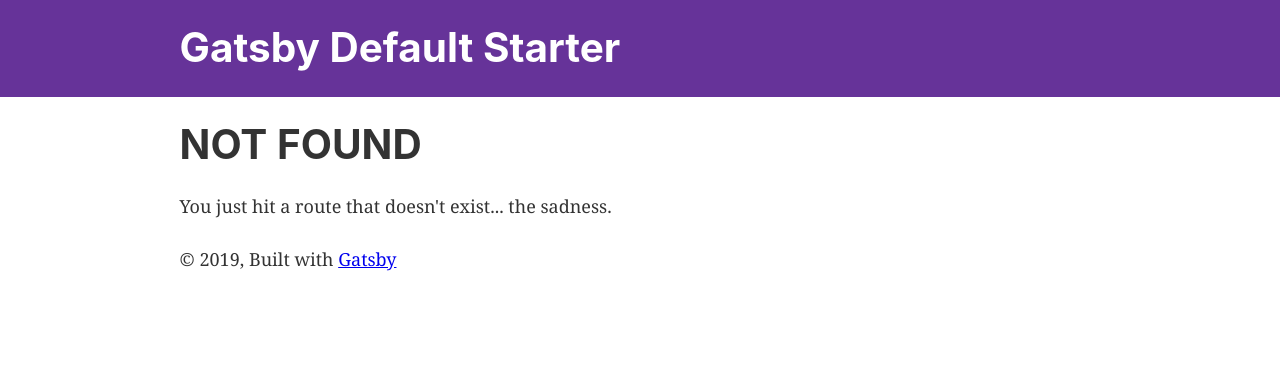
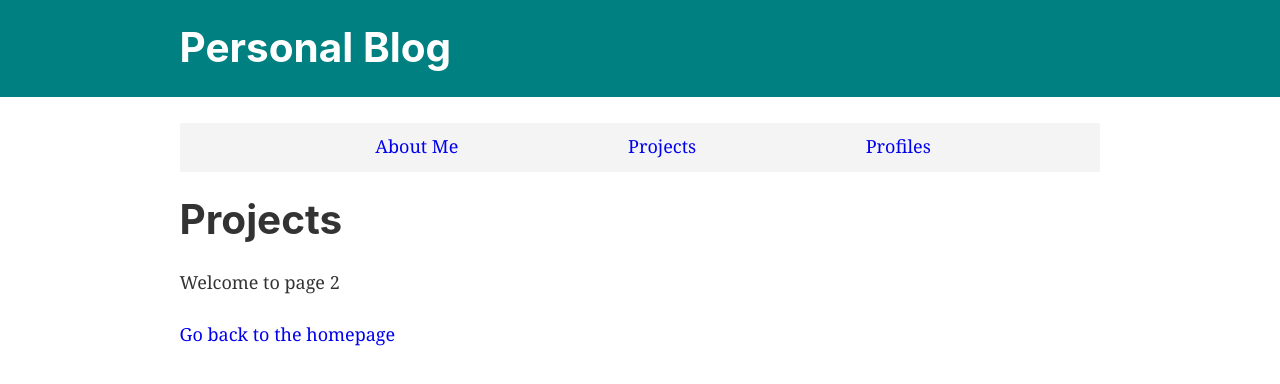
Before and after one commit to ronoys/personal-site, a Gatsby site: page /Projects in a window 1280 px wide. Before the commit this address had no page. Built offline with nearby package versions, Linux system fonts and the light colour scheme; Gatsby itself is replaced by a stand-in of ours.

Commit message:
initial commit

```diff
--- a/gatsby-config.js
+++ b/gatsby-config.js
@@ -1,6 +1,6 @@
 module.exports = {
   siteMetadata: {
-    title: `Gatsby Default Starter`,
+    title: `Personal Blog`,
     description: `Kick off your next, great Gatsby project with this default starter. This barebones starter ships with the main Gatsby configuration files you might need.`,
     author: `@gatsbyjs`,
   },
--- a/src/components/header.js
+++ b/src/components/header.js
@@ -5,7 +5,7 @@ import React from "react"
 const Header = ({ siteTitle }) => (
   <header
     style={{
-      background: `rebeccapurple`,
+      background: `teal`,
       marginBottom: `1.45rem`,
     }}
   >
--- a/src/components/layout.css
+++ b/src/components/layout.css
@@ -42,6 +42,7 @@ template {
 a {
   background-color: transparent;
   -webkit-text-decoration-skip: objects;
+  text-decoration: none;
 }
 a:active,
 a:hover {
--- a/src/components/layout.js
+++ b/src/components/layout.js
@@ -35,11 +35,7 @@ const Layout = ({ children }) => {
         }}
       >
         <main>{children}</main>
-        <footer>
-          © {new Date().getFullYear()}, Built with
-          {` `}
-          <a href="https://www.gatsbyjs.org">Gatsby</a>
-        </footer>
+
       </div>
     </>
   )
--- /dev/null
+++ b/src/components/menu.js
@@ -0,0 +1,35 @@
+import React from 'react'
+import Link from 'gatsby-link'
+
+
+const Menu = () => (
+  <div
+    class="menu"
+    style={{
+      background: '#f4f4f4',
+      paddingTop: '10px',
+    }}
+  >
+    <ul
+      style={{
+        listStyle: 'none',
+        display: 'flex',
+        justifyContent: 'space-evenly',
+
+
+      }}
+    >
+      <li>
+        <Link to="/">About Me</Link>
+      </li>
+      <li>
+        <Link to="/projects">Projects</Link>
+      </li>
+      <li>
+        <Link to="/profiles">Profiles</Link>
+      </li>
+    </ul>
+  </div>
+)
+
+export default Menu
--- a/src/pages/page-2.js
+++ b/src/pages/Projects.js
@@ -3,12 +3,16 @@ import { Link } from "gatsby"
 
 import Layout from "../components/layout"
 import SEO from "../components/seo"
+import Menu from "../components/menu";
+
 
 const SecondPage = () => (
   <Layout>
     <SEO title="Page two" />
-    <h1>Hi from the second page</h1>
+    <Menu></Menu>
+    <h1>Projects</h1>
     <p>Welcome to page 2</p>
+
     <Link to="/">Go back to the homepage</Link>
   </Layout>
 )
--- a/src/pages/index.js
+++ b/src/pages/index.js
@@ -1,20 +1,19 @@
 import React from "react"
-import { Link } from "gatsby"
+
 
 import Layout from "../components/layout"
-import Image from "../components/image"
 import SEO from "../components/seo"
+import Menu from "../components/menu"
 
 const IndexPage = () => (
   <Layout>
     <SEO title="Home" />
-    <h1>Hi people</h1>
-    <p>Welcome to your new Gatsby site.</p>
-    <p>Now go build something great.</p>
-    <div style={{ maxWidth: `300px`, marginBottom: `1.45rem` }}>
-      <Image />
-    </div>
-    <Link to="/page-2/">Go to page 2</Link>
+    <Menu></Menu>
+    <h1>About Me</h1>
+    <p>Here is some information about me.</p>
+
+
+
   </Layout>
 )
 
```
Also changed, not shown: src/pages/profiles.js (added, +20 -0 lines).
